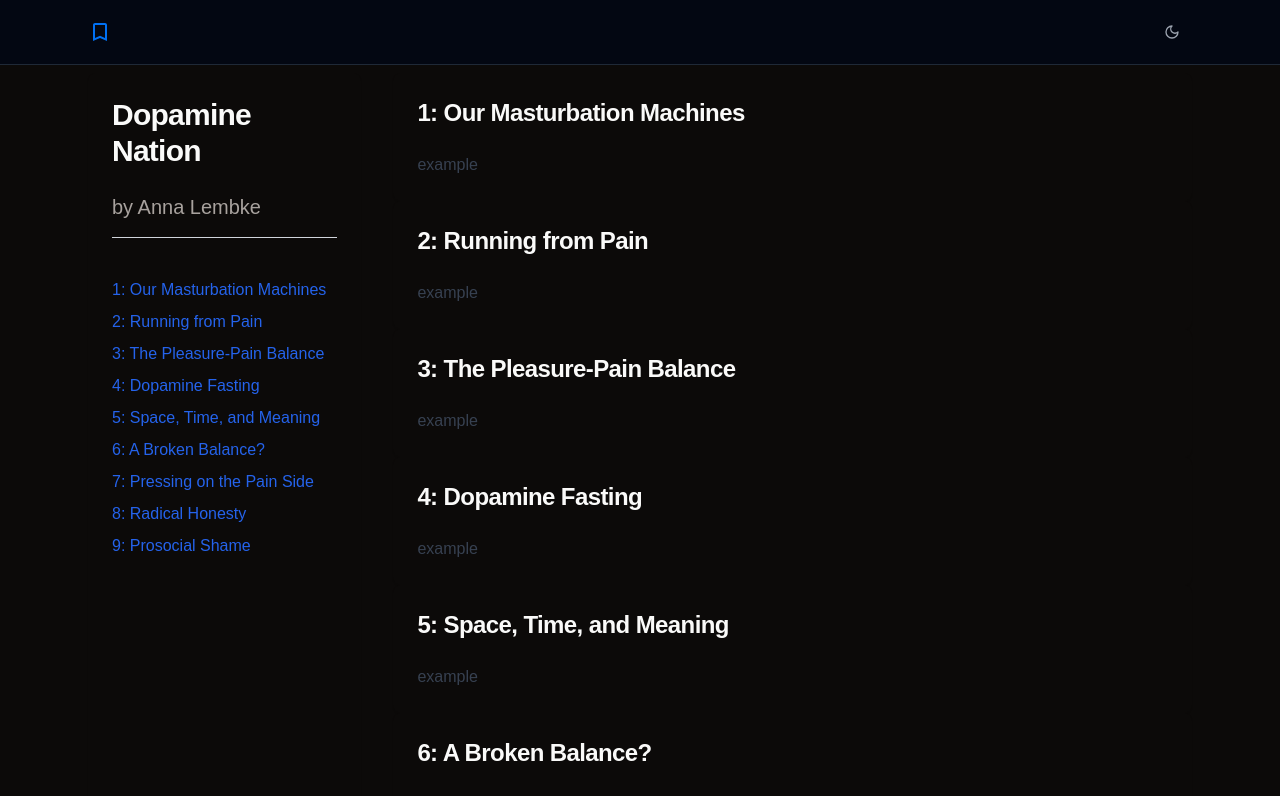
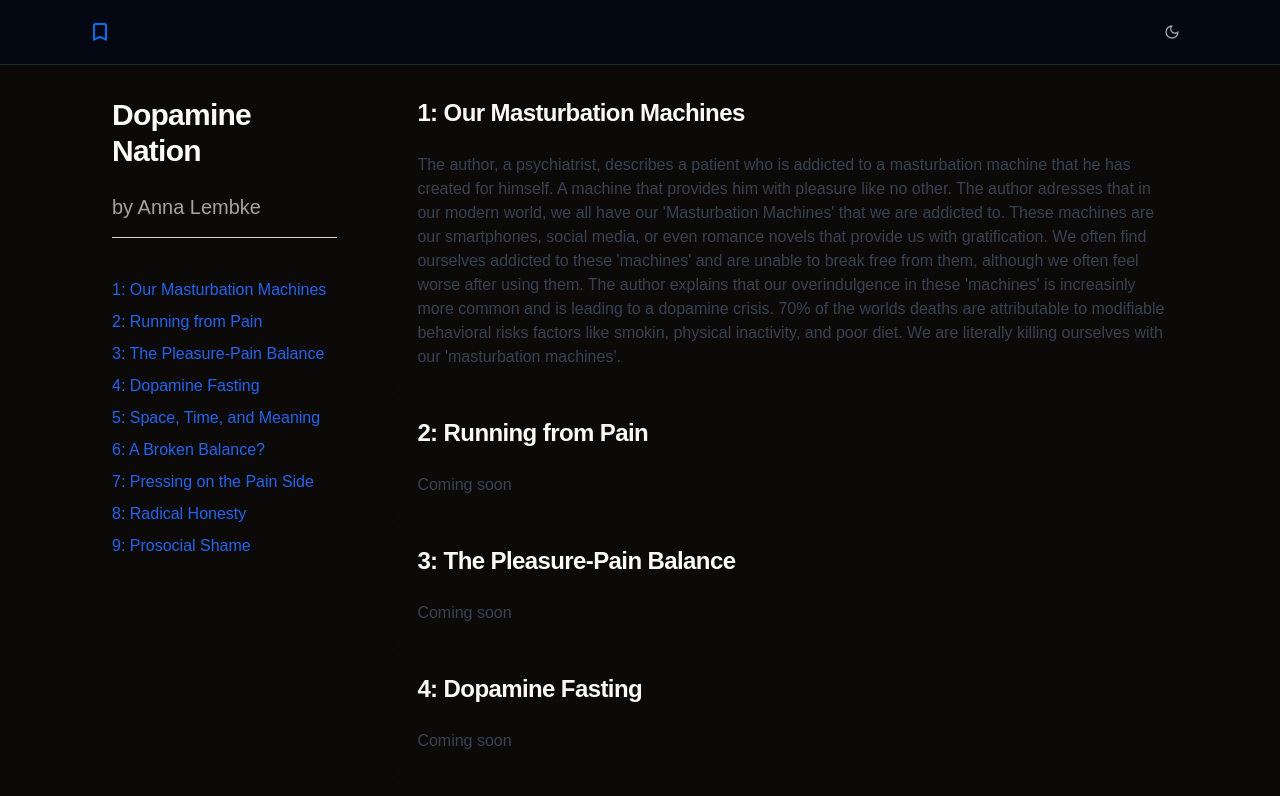
Before and after one commit to Logan-Roelofs/book-summary-website, a Next.js app: page /books/dopaminenation in a window 1280 px wide. Shown: the top 796 px of the page. Built offline with nearby package versions, Linux system fonts and the light colour scheme.

Commit message:
Our Masturbation Machines

```diff
--- a/app/books/dopaminenation/page.tsx
+++ b/app/books/dopaminenation/page.tsx
@@ -7,40 +7,40 @@
     {
       number: 1,
       title: "1: Our Masturbation Machines",
-      summary: "example"
+      summary: "The author, a psychiatrist, describes a patient who is addicted to a masturbation machine that he has created for himself. A machine that provides him with pleasure like no other. The author adresses that in our modern world, we all have our 'Masturbation Machines' that we are addicted to. These machines are our smartphones, social media, or even romance novels that provide us with gratification. We often find ourselves addicted to these 'machines' and are unable to break free from them, although we often feel worse after using them. The author explains that our overindulgence in these 'machines' is increasinly more common and is leading to a dopamine crisis. 70% of the worlds deaths are attributable to modifiable behavioral risks factors like smokin, physical inactivity, and poor diet. We are literally killing ourselves with our 'masturbation machines'."
     },
     {
       number: 2,
       title: "2: Running from Pain",
-      summary: "example"
+      summary: "Coming soon"
     },{
       number: 3,
       title: "3: The Pleasure-Pain Balance",
-      summary: "example"
+      summary: "Coming soon"
     },{
       number: 4,
       title: "4: Dopamine Fasting",
-      summary: "example"
+      summary: "Coming soon"
     },{
       number: 5,
       title: "5: Space, Time, and Meaning",
-      summary: "example"
+      summary: "Coming soon"
     },{
       number: 6,
       title: "6: A Broken Balance?",
-      summary: "example"
+      summary: "Coming soon"
     },{
       number: 7,
       title: "7: Pressing on the Pain Side",
-      summary: "example"
+      summary: "Coming soon"
     },{
       number: 8,
       title: "8: Radical Honesty",
-      summary: "example"
+      summary: "Coming soon"
     },{
       number: 9,
       title: "9: Prosocial Shame",
-      summary: "example"
+      summary: "Coming soon"
     },
   ]
 };
```
